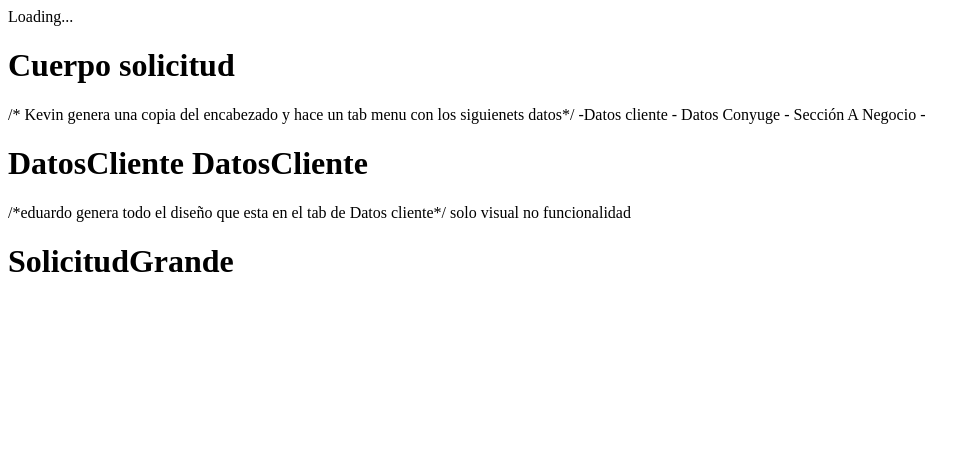
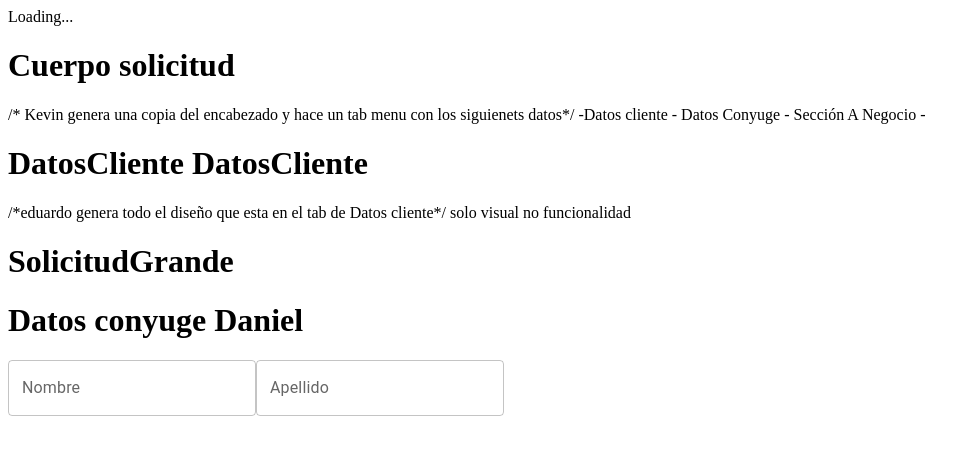
Before and after one commit to CEPE1724/RegistroCivilFront, a Next.js app: page /SolicitudGrande in a window 1280 px wide. Shown: the top 454 px of the page, without its empty margins (0-971 px from the left). Built offline with nearby package versions, Linux system fonts and the light colour scheme.

Commit message:
Daniel datos conyuge

```diff
--- /dev/null
+++ b/src/components/SolicitudGrande/DatosConyuge/DatosConyuge.js
@@ -0,0 +1,41 @@
+
+
+import React from 'react';
+import {
+    Button,
+    CircularProgress,
+    Dialog,
+    DialogActions,
+    DialogContent,
+    DialogTitle,
+    Grid,
+    IconButton,
+    Paper,
+    Table,
+    TableBody,
+    TableCell,
+    TableContainer,
+    TableHead,
+    TableRow,
+    TextField,
+    Tooltip,
+    Typography,
+  } from "@mui/material";
+
+export  function DatosConyuge() {
+    return (
+        <div>
+            <h1>Datos conyuge Daniel</h1>
+            <TextField
+                id="outlined-basic"
+                label="Nombre"
+                variant="outlined"
+            />
+            <TextField
+                id="outlined-basic"
+                label="Apellido"
+                variant="outlined"
+            />
+        </div>
+    )
+}
--- /dev/null
+++ b/src/components/SolicitudGrande/DatosConyuge/index.js
@@ -0,0 +1 @@
+export * from './DatosConyuge';
--- a/src/components/SolicitudGrande/index.js
+++ b/src/components/SolicitudGrande/index.js
@@ -1,2 +1,3 @@
 export * from './Cabecera';
 export * from './DatosCliente';
+export * from './DatosConyuge';
--- a/src/pages/SolicitudGrande.js
+++ b/src/pages/SolicitudGrande.js
@@ -3,7 +3,7 @@
 import React, { Component } from 'react';
 import Layout from "../components/Layout";
 
-import { Cabecera, DatosCliente } from '../components'
+import { Cabecera, DatosCliente, DatosConyuge } from '../components'
 const SolicitudGrande = () => {
 
     return (
@@ -20,6 +20,8 @@ const SolicitudGrande = () => {
             solo visual no funcionalidad
             <h1>SolicitudGrande</h1>
 
+            <DatosConyuge />
+
         </>
     )
 }
```
